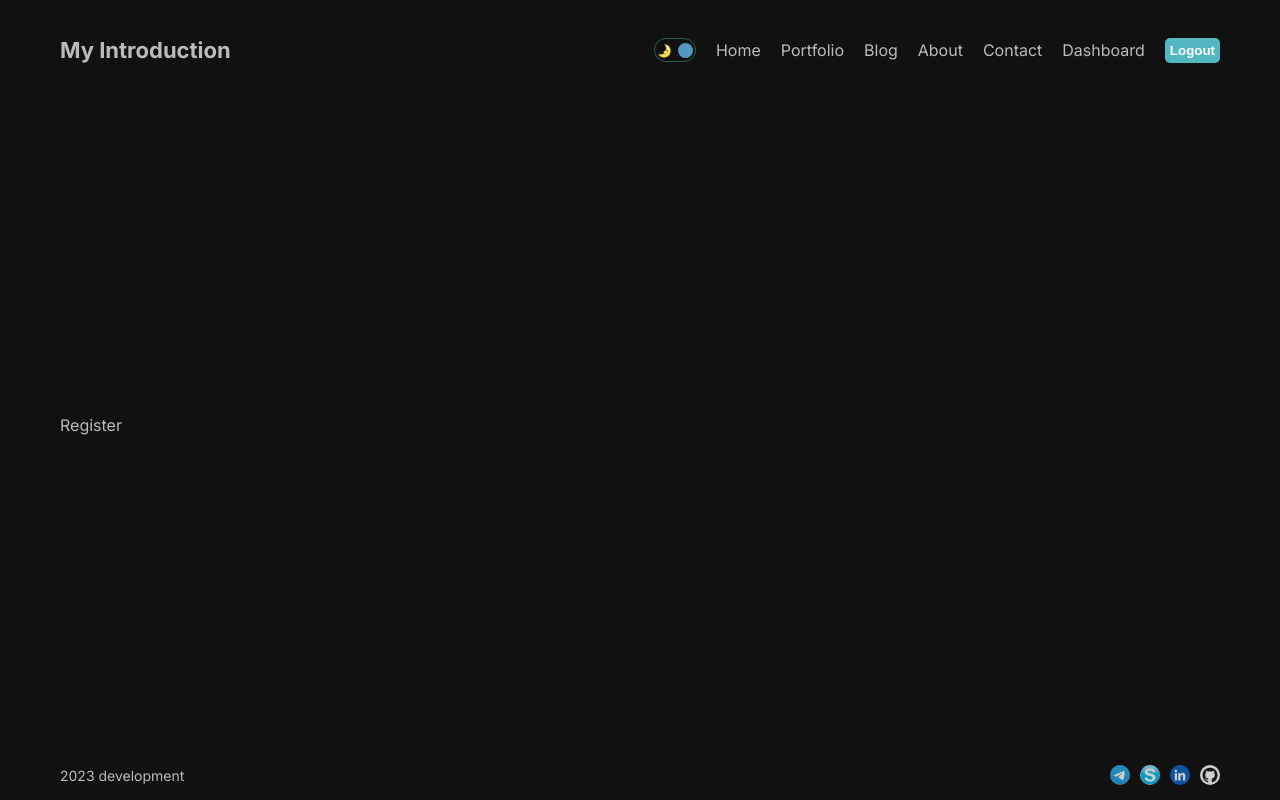
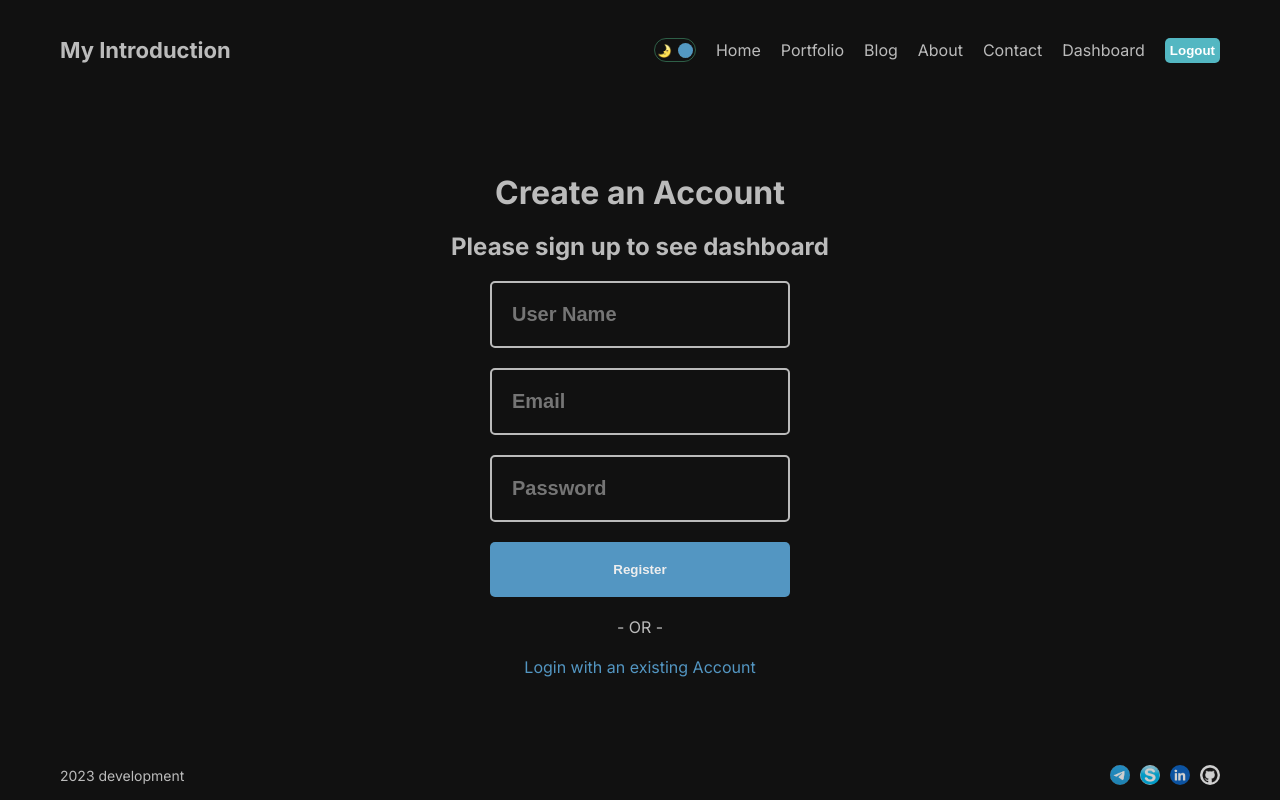
Before and after one commit to Saoa35/introductions, a Next.js app: page /dashboard/register in a window 1280 px wide. Built offline with nearby package versions, Linux system fonts and the light colour scheme.

Commit message:
* edited Register

```diff
--- a/src/app/dashboard/(auth)/register/page.jsx
+++ b/src/app/dashboard/(auth)/register/page.jsx
@@ -1,9 +1,44 @@
+"use client";
+
 import React from "react";
+import styles from "./page.module.css";
+import Link from "next/link";
 
 function Register() {
   return (
-    <div>
-      <div>Register</div>
+    <div className={styles.container}>
+      <h1>Create an Account</h1>
+      <h2>Please sign up to see dashboard</h2>
+      <form className={styles.form}>
+        <input
+          type="text"
+          placeholder="User Name"
+          required
+          className={styles.input}
+        />
+
+        <input
+          type="email"
+          placeholder="Email"
+          required
+          className={styles.input}
+        />
+
+        <input
+          type="password"
+          placeholder="Password"
+          required
+          className={styles.input}
+        />
+
+        <button className={styles.button}>Register</button>
+      </form>
+
+      <span>- OR -</span>
+
+      <Link href="/dashboard/login" className={styles.link}>
+        Login with an existing Account
+      </Link>
     </div>
   );
 }
--- /dev/null
+++ b/src/app/dashboard/(auth)/register/page.module.css
@@ -0,0 +1,47 @@
+.container {
+  display: flex;
+  flex-direction: column;
+  gap: 20px;
+  align-items: center;
+  justify-content: center;
+}
+
+.form {
+  width: 300px;
+  display: flex;
+  flex-direction: column;
+  gap: 20px;
+}
+
+.input {
+  padding: 20px;
+  background-color: transparent;
+  border: 2px solid #bbb;
+  color: #bbb;
+  border-radius: 5px;
+  font-size: 20px;
+  font-weight: bold;
+}
+
+.button {
+  width: 300px;
+  padding: 20px;
+  cursor: pointer;
+  background-color: #5396c2;
+  border: none;
+  border-radius: 5px;
+  color: #eee;
+  font-weight: bold;
+}
+
+.button:hover {
+  background-color: #266dc3;
+}
+
+.link {
+  color: #5396c2;
+}
+
+.link:hover {
+  color: #266dc3;
+}
```
